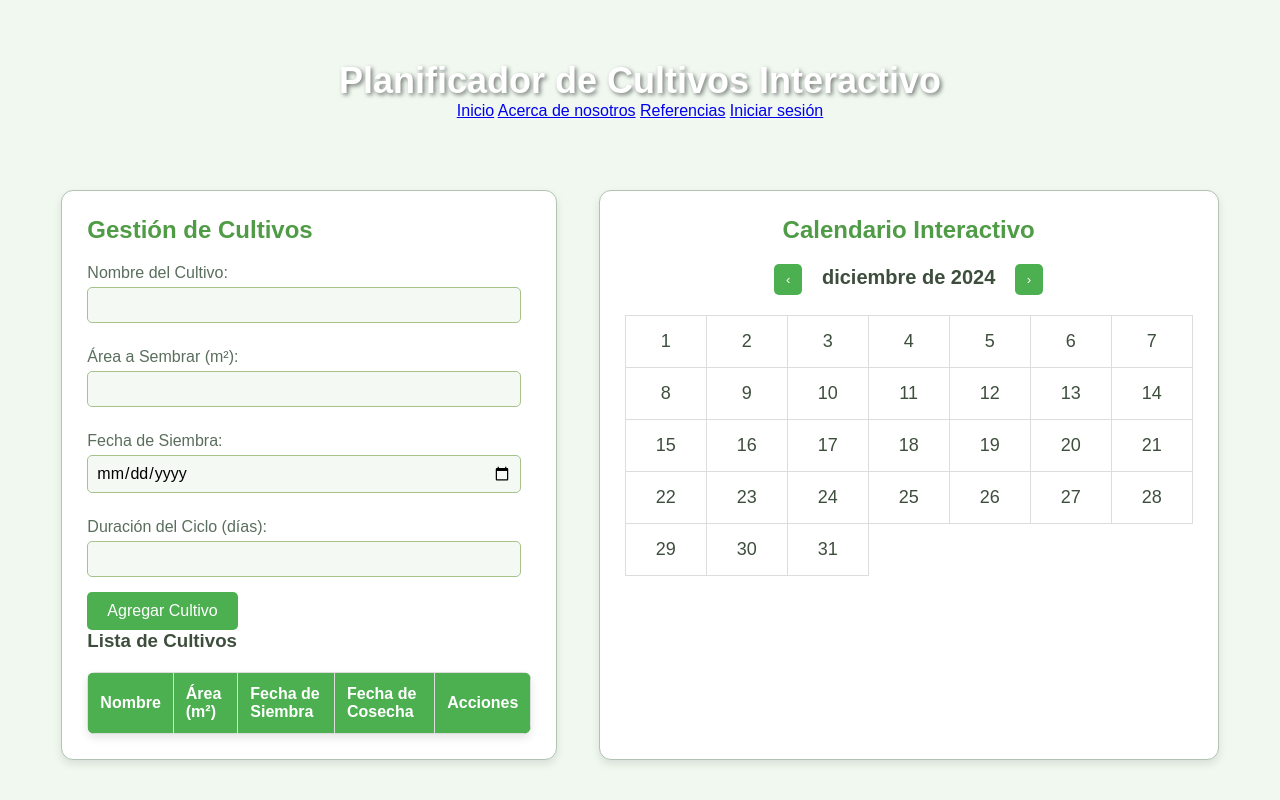
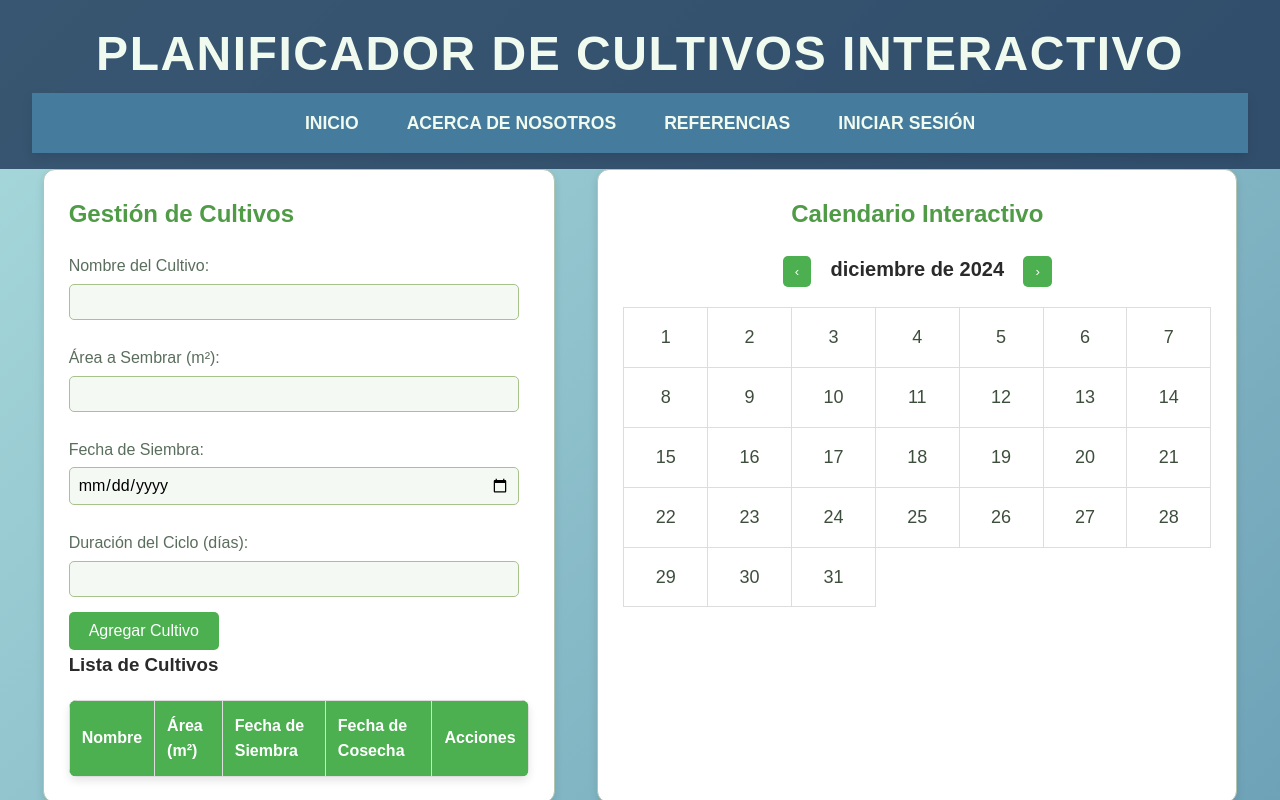
Before and after one commit to MigueCaRamirez/Hackaton_2, a plain HTML site: page Calendario.html in a window 1280 px wide. Shown: the top 800 px of the page. Drawn offline with nearby package versions, Linux system fonts and the light colour scheme.

Commit message:
pull-jose

```diff
--- a/Calendario.html
+++ b/Calendario.html
@@ -99,6 +99,11 @@
         <button id="btn-exportar-csv" onclick="exportarCSV()">Exportar a CSV</button>
         <button id="btn-exportar-pdf" onclick="exportarPDF()">Exportar a PDF</button>
     </div>
+
+    <footer>
+        <p>&copy; 2024 Transformación Digital en el Agro. Todos los derechos reservados.</p>
+    </footer>
+
     <script src="aspecto/Js/Calendario.js"></script>
 </body>
 </html>
--- a/aspecto/css/Calendario.css
+++ b/aspecto/css/Calendario.css
@@ -5,26 +5,55 @@
     padding: 0;
     font-family: 'Arial', sans-serif;
 }
-
+/* Estilos generales */
 body {
-    background-color: #f0f8f0; /* Color suave relacionado con la naturaleza */
-    padding: 20px;
-    color: #3e4e3d; /* Un tono oscuro que complementa bien los colores naturales */
+    margin: 0;
+    font-family: 'Poppins', sans-serif;
+    background: linear-gradient(135deg, #a8dadc, #457b9d);
+    color: #2a2a2a;
+    line-height: 1.6;
 }
 
+/* Estilo para el header */
 header {
+    background: rgba(29, 53, 87, 0.8); /* Fondo semitransparente */
+    color: #f1faee;
+    padding: 1rem 2rem;
     text-align: center;
-    margin-bottom: 30px;
-
-    background-size: cover;
-    padding: 40px 20px;
-    color: white;
-    border-radius: 10px;
+    position: relative;
+    z-index: 10;
 }
 
-h1 {
-    font-size: 36px;
-    text-shadow: 2px 2px 4px rgba(0, 0, 0, 0.5);
+header h1 {
+    font-size: 3rem;
+    margin: 0;
+    font-weight: 700;
+    text-transform: uppercase;
+    letter-spacing: 1.5px;
+}
+
+/* Estilo para el menú de navegación */
+nav {
+    display: flex;
+    justify-content: center;
+    background: #457b9d;
+    padding: 1rem 0;
+    box-shadow: 0 4px 10px rgba(0, 0, 0, 0.1);
+}
+
+nav a {
+    margin: 0 1.5rem;
+    color: #f1faee;
+    text-decoration: none;
+    font-weight: 600;
+    text-transform: uppercase;
+    font-size: 1.1rem;
+    transition: color 0.3s ease;
+}
+
+nav a:hover {
+    color: #FFCC00; /* Color de hover */
+    text-decoration: underline;
 }
 
 main {
@@ -410,3 +439,17 @@ img {
 #resumen-areas .por-sembrar {
     color: #e67e22; /* Color naranja para el área por sembrar */
 }
+
+
+/* Estilos para el footer */
+footer {
+    background: #000000;
+    color: #f1faee;
+    text-align: center;
+    padding: 2rem 1rem;
+}
+
+footer p {
+    margin: 0;
+    font-size: 1rem;
+}
```
Also changed, not shown: referencias.html (+1 -1 lines).
